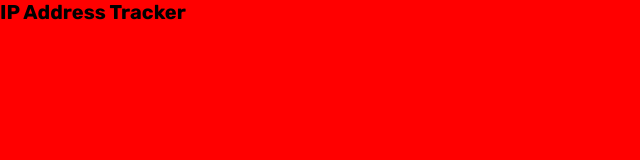
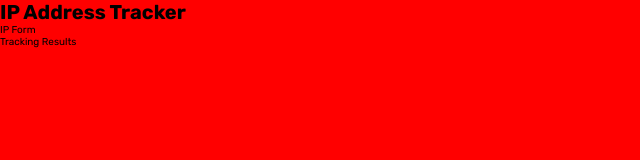
Before and after one commit to riwepo/fem-ip-address-tracker, a React (Create React App) app: page / in a window 1280 px wide. Shown: the top 160 px of the page, without its empty margins (0-640 px from the left). Built offline with nearby package versions, Linux system fonts and the light colour scheme.

Commit message:
add placeholders for IpForm and TrackingResults

```diff
--- a/src/App.js
+++ b/src/App.js
@@ -1,8 +1,10 @@
 import React from "react";
 
 import Background from "./components/Background";
+import IpForm from "./components/IpForm";
 
 import classes from "./App.module.css";
+import TrackingResults from "./components/TrackingResults";
 
 function App() {
   return (
@@ -10,6 +12,8 @@ function App() {
       <>
         <div className={classes.foregroundContainer}>
           <h1>IP Address Tracker</h1>
+          <IpForm />
+          <TrackingResults />
         </div>
         <Background />
       </>
--- a/src/components/IpForm.js
+++ b/src/components/IpForm.js
@@ -0,0 +1,9 @@
+import React from "react";
+
+import classes from "./IpForm.module.css";
+
+function IpForm() {
+  return <div>IP Form</div>;
+}
+
+export default IpForm;
--- a/src/components/TrackingResults.js
+++ b/src/components/TrackingResults.js
@@ -0,0 +1,9 @@
+import React from "react";
+
+import classes from "./TrackingResults.module.css";
+
+function TrackingResults() {
+  return <div>Tracking Results</div>;
+}
+
+export default TrackingResults;
```
